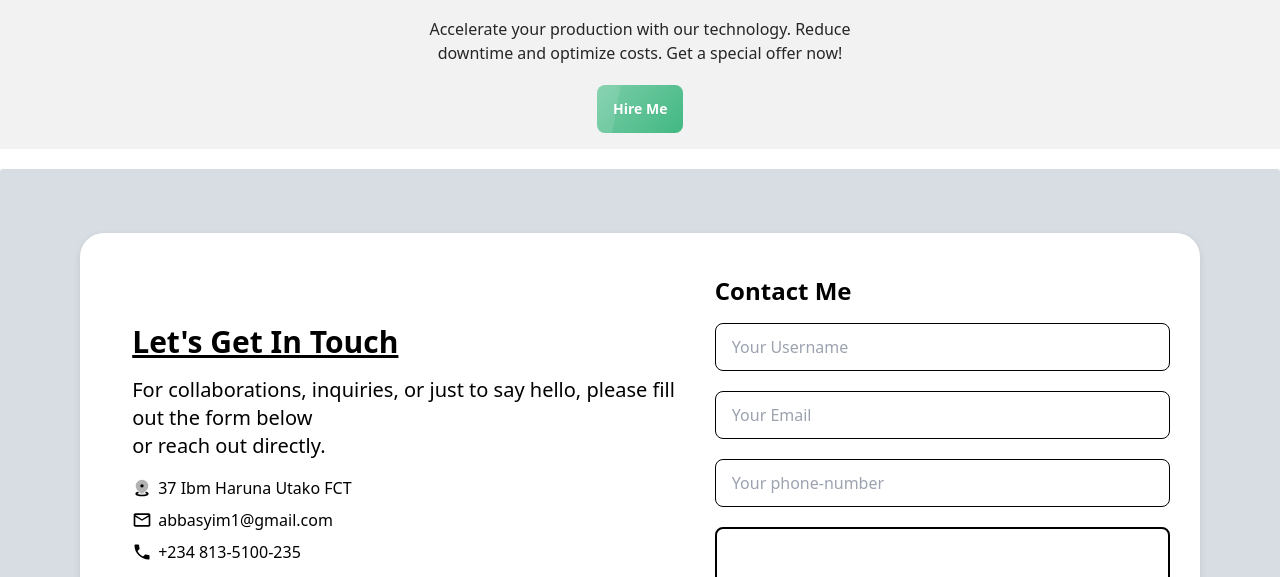
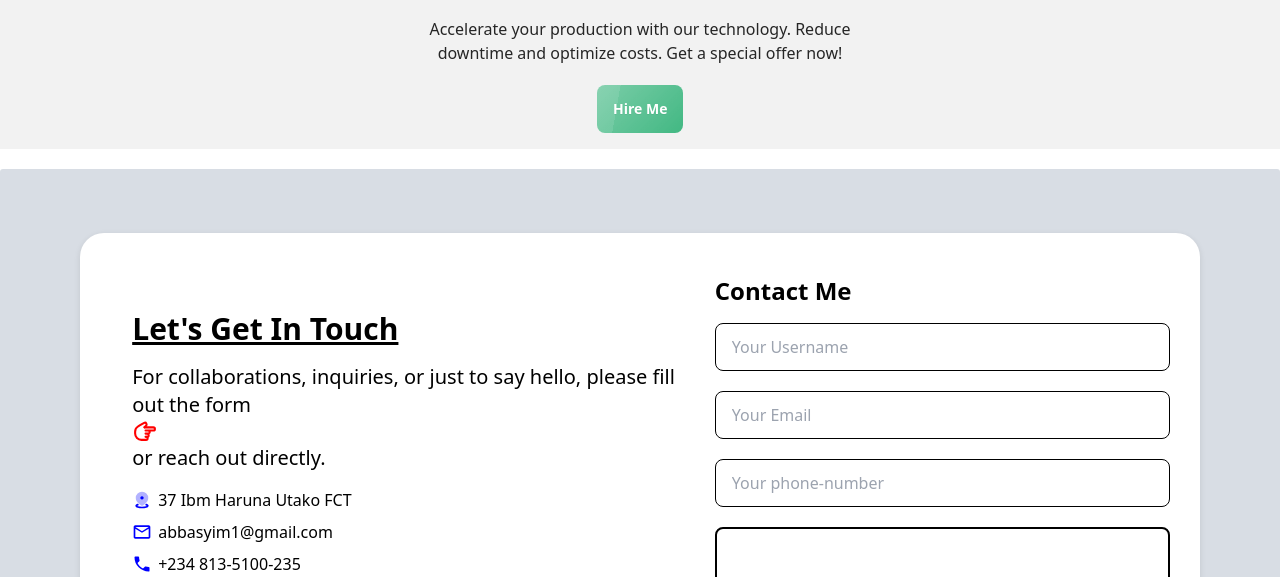
Before and after one commit to Abbascodde/taowesome-port, a plain HTML site: page index.html in a window 1280 px wide. Shown: the part 2346-2923 px from the top of the page. Drawn offline with nearby package versions, Linux system fonts and the light colour scheme.

Commit message:
portfolio added

```diff
--- a/index.html
+++ b/index.html
@@ -138,6 +138,10 @@
           Abbas Taofeeq an experienced frontend developer with a passion for creating dynamic, responsive web applications. Abbas previously <strong>worked at TIIDELab</strong>, but is now freelancing and available to join your team!
         </p>
       </div>
+      <a href="https://taowesome-port.vercel.app/">
+        <button type="button" class="btn glass  bg-[#61dafb] hover:bg-[#6c5ce7] text-white hover:text-white mt-7">Link to my Site</button>
+      </a>
+
     </div>
   </article>
  </div>
@@ -212,11 +216,11 @@
   <div class="contact_me">
   <div class="contact_info pl-3">
     <h2 class="mb-4 text-3xl font-bold underline">Let's Get In Touch</h2>
-      <p class="text-xl">For collaborations, inquiries, or just to say hello, please fill <br> out the form below <br> or reach out directly.
+      <p class="text-xl">For collaborations, inquiries, or just to say hello, please fill <br>out the form<svg id="icon_finger" xmlns="http://www.w3.org/2000/svg" width="1em" height="1em" viewBox="0 0 24 24"><g fill="none" stroke="currentColor" stroke-linecap="round" stroke-linejoin="round" stroke-width="2"><path d="M12 8h8.5a1.5 1.5 0 0 1 0 3H13m.5 0h2a1.5 1.5 0 0 1 0 3H13m1.5 0a1.5 1.5 0 0 1 0 3H13"/><path d="M13.5 17a1.5 1.5 0 1 1 0 3H9a6 6 0 0 1-6-6v-2v.208a6 6 0 0 1 2.7-5.012L6 7q.718-.468 5.728-3.286a1.5 1.5 0 0 1 2.022.536c.44.734.325 1.674-.28 2.28L12 8"/></g></svg>or reach out directly.
        </p>
-          <p class="svg_1 mt-4"><a href=""><svg xmlns="http://www.w3.org/2000/svg" width="1em" height="1em" viewBox="0 0 24 24"><path fill="currentColor" d="M6.72 16.64a1 1 0 1 1 .56 1.92c-.5.146-.86.3-1.091.44c.238.143.614.303 1.136.452C8.48 19.782 10.133 20 12 20s3.52-.218 4.675-.548c.523-.149.898-.309 1.136-.452c-.23-.14-.59-.294-1.09-.44a1 1 0 0 1 .559-1.92c.668.195 1.28.445 1.75.766c.435.299.97.82.97 1.594c0 .783-.548 1.308-.99 1.607c-.478.322-1.103.573-1.786.768C15.846 21.77 14 22 12 22s-3.846-.23-5.224-.625c-.683-.195-1.308-.446-1.786-.768c-.442-.3-.99-.824-.99-1.607c0-.774.535-1.295.97-1.594c.47-.321 1.082-.571 1.75-.766M12 7.5c-1.54 0-2.502 1.667-1.732 3c.357.619 1.017 1 1.732 1c1.54 0 2.502-1.667 1.732-3A2 2 0 0 0 12 7.5" class="duoicon-primary-layer"/><path fill="currentColor" d="M12 2a7.5 7.5 0 0 1 7.5 7.5c0 2.568-1.4 4.656-2.85 6.14a16.4 16.4 0 0 1-1.853 1.615c-.594.446-1.952 1.282-1.952 1.282a1.71 1.71 0 0 1-1.69 0a21 21 0 0 1-1.952-1.282A16.4 16.4 0 0 1 7.35 15.64C5.9 14.156 4.5 12.068 4.5 9.5A7.5 7.5 0 0 1 12 2" class="duoicon-secondary-layer" opacity="0.3"/></svg></a>37 Ibm Haruna Utako FCT</p>
-          <p class="svg_2 mt-2"><a href=""><svg xmlns="http://www.w3.org/2000/svg" width="1em" height="1em" viewBox="0 0 24 24"><path fill="currentColor" d="M22 6c0-1.1-.9-2-2-2H4c-1.1 0-2 .9-2 2v12c0 1.1.9 2 2 2h16c1.1 0 2-.9 2-2zm-2 0l-8 5l-8-5zm0 12H4V8l8 5l8-5z"/></svg></a>abbasyim1@gmail.com</p>
-          <p class="svg_3 mt-2"><span><svg xmlns="http://www.w3.org/2000/svg" width="1em" height="1em" viewBox="0 0 24 24"><path fill="currentColor" d="M6.62 10.79c1.44 2.83 3.76 5.15 6.59 6.59l2.2-2.2c.28-.28.67-.36 1.02-.25c1.12.37 2.32.57 3.57.57a1 1 0 0 1 1 1V20a1 1 0 0 1-1 1A17 17 0 0 1 3 4a1 1 0 0 1 1-1h3.5a1 1 0 0 1 1 1c0 1.25.2 2.45.57 3.57c.11.35.03.74-.25 1.02z"/></svg></span>+234 813-5100-235</p>
+          <p class="svg_1 mt-4"><a href=""><svg id="icon-all" xmlns="http://www.w3.org/2000/svg" width="1em" height="1em" viewBox="0 0 24 24"><path fill="currentColor" d="M6.72 16.64a1 1 0 1 1 .56 1.92c-.5.146-.86.3-1.091.44c.238.143.614.303 1.136.452C8.48 19.782 10.133 20 12 20s3.52-.218 4.675-.548c.523-.149.898-.309 1.136-.452c-.23-.14-.59-.294-1.09-.44a1 1 0 0 1 .559-1.92c.668.195 1.28.445 1.75.766c.435.299.97.82.97 1.594c0 .783-.548 1.308-.99 1.607c-.478.322-1.103.573-1.786.768C15.846 21.77 14 22 12 22s-3.846-.23-5.224-.625c-.683-.195-1.308-.446-1.786-.768c-.442-.3-.99-.824-.99-1.607c0-.774.535-1.295.97-1.594c.47-.321 1.082-.571 1.75-.766M12 7.5c-1.54 0-2.502 1.667-1.732 3c.357.619 1.017 1 1.732 1c1.54 0 2.502-1.667 1.732-3A2 2 0 0 0 12 7.5" class="duoicon-primary-layer"/><path fill="currentColor" d="M12 2a7.5 7.5 0 0 1 7.5 7.5c0 2.568-1.4 4.656-2.85 6.14a16.4 16.4 0 0 1-1.853 1.615c-.594.446-1.952 1.282-1.952 1.282a1.71 1.71 0 0 1-1.69 0a21 21 0 0 1-1.952-1.282A16.4 16.4 0 0 1 7.35 15.64C5.9 14.156 4.5 12.068 4.5 9.5A7.5 7.5 0 0 1 12 2" class="duoicon-secondary-layer" opacity="0.3"/></svg></a>37 Ibm Haruna Utako FCT</p>
+          <p class="svg_2 mt-2"><a href=""><svg id="icon-all" xmlns="http://www.w3.org/2000/svg" width="1em" height="1em" viewBox="0 0 24 24"><path fill="currentColor" d="M22 6c0-1.1-.9-2-2-2H4c-1.1 0-2 .9-2 2v12c0 1.1.9 2 2 2h16c1.1 0 2-.9 2-2zm-2 0l-8 5l-8-5zm0 12H4V8l8 5l8-5z"/></svg></a>abbasyim1@gmail.com</p>
+          <p class="svg_3 mt-2"><span><svg id="icon-all" xmlns="http://www.w3.org/2000/svg" width="1em" height="1em" viewBox="0 0 24 24"><path fill="currentColor" d="M6.62 10.79c1.44 2.83 3.76 5.15 6.59 6.59l2.2-2.2c.28-.28.67-.36 1.02-.25c1.12.37 2.32.57 3.57.57a1 1 0 0 1 1 1V20a1 1 0 0 1-1 1A17 17 0 0 1 3 4a1 1 0 0 1 1-1h3.5a1 1 0 0 1 1 1c0 1.25.2 2.45.57 3.57c.11.35.03.74-.25 1.02z"/></svg></span>+234 813-5100-235</p>
             <a href="#contact"> <p class="font-bold text-[20px] mt-4">Connect With Me</p> </a>
           <div class="flex gap-5 text-[24px] mt-2">
           <a href="https://www.instagram.com/abbastaofeeq_123/?__pwa=1"> <svg xmlns="http://www.w3.org/2000/svg" width="1em" height="1em" viewBox="0 0 24 24"><circle cx="17" cy="7" r="1.5" fill="currentColor" fill-opacity="0"><animate fill="freeze" attributeName="fill-opacity" begin="1.3s" dur="0.15s" values="0;1"/></circle><g fill="none" stroke="currentColor" stroke-linecap="round" stroke-linejoin="round" stroke-width="2"><path stroke-dasharray="72" stroke-dashoffset="72" d="M16 3c2.76 0 5 2.24 5 5v8c0 2.76 -2.24 5 -5 5h-8c-2.76 0 -5 -2.24 -5 -5v-8c0 -2.76 2.24 -5 5 -5h4Z"><animate fill="freeze" attributeName="stroke-dashoffset" dur="0.6s" values="72;0"/></path><path stroke-dasharray="28" stroke-dashoffset="28" d="M12 8c2.21 0 4 1.79 4 4c0 2.21 -1.79 4 -4 4c-2.21 0 -4 -1.79 -4 -4c0 -2.21 1.79 -4 4 -4"><animate fill="freeze" attributeName="stroke-dashoffset" begin="0.7s" dur="0.6s" values="28;0"/></path></g></svg>
--- a/style/the_best.css
+++ b/style/the_best.css
@@ -315,6 +315,13 @@ html {
   font-weight: 700;
   font-size: 20px;
 }
+#icon_finger {
+  color: red;
+  font-size: 25px;
+}
+#icon-all {
+  color: blue;
+}
 .svg_3{
  display: flex;
  align-items: center;
```
